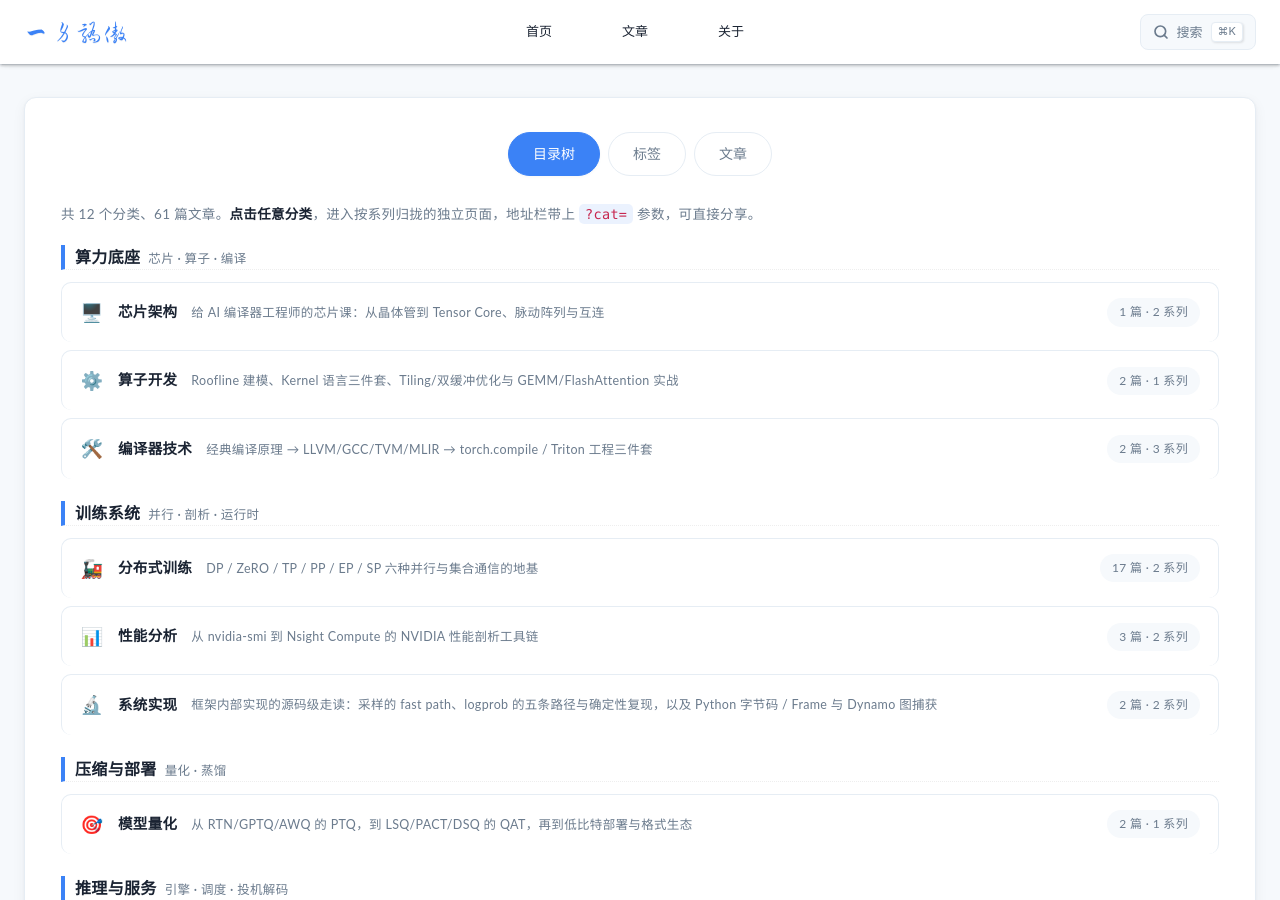
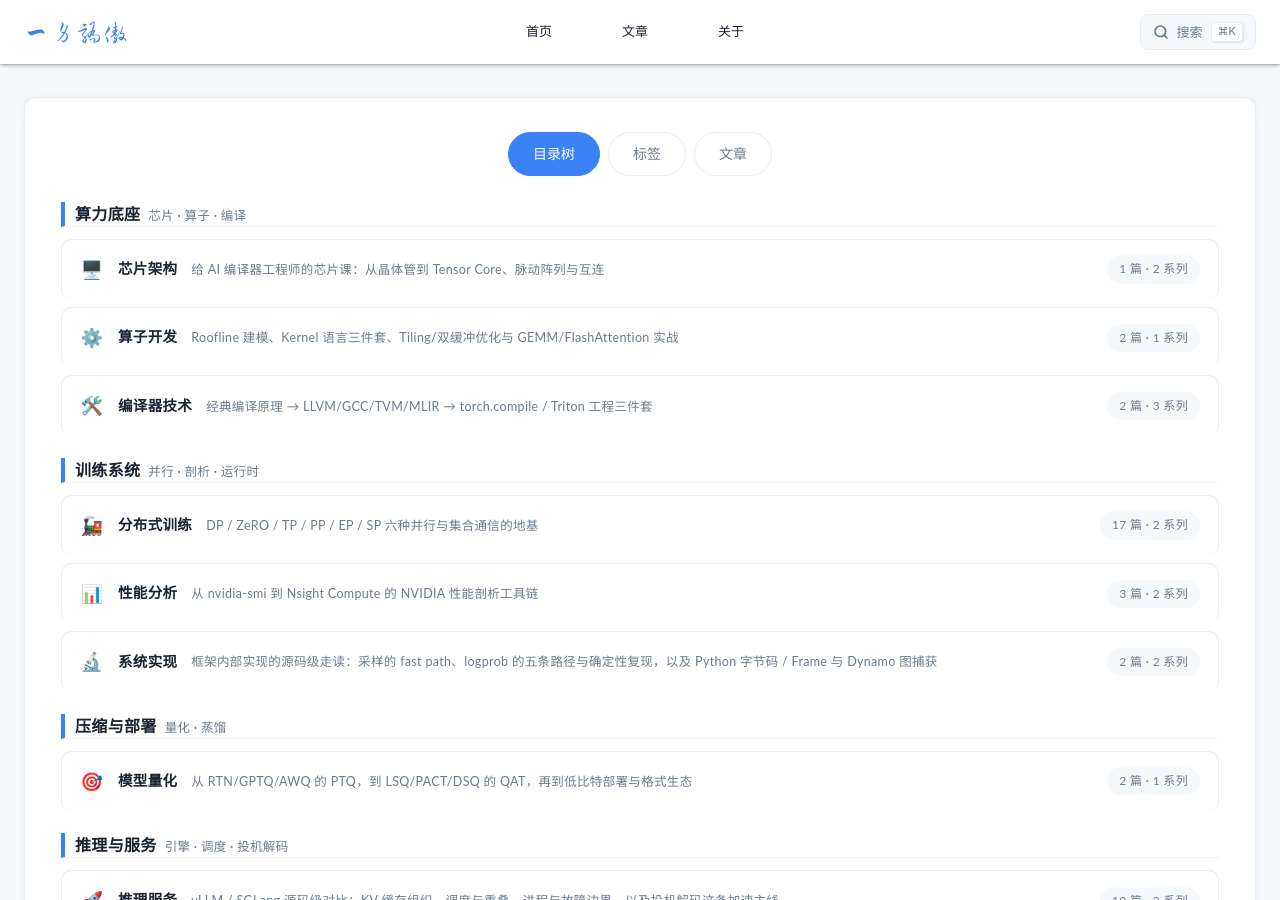
Before and after one commit to lrypcy/lrypcy.github.io, a Jekyll site: the page built from posts.md, in a window 1280 px wide and 900 px high. Built offline with Jekyll 4.4.1, drawn with Linux system fonts in a browser that asks for light colours.

Commit message:
目录树 tab 去掉页首说明文字

```diff
--- a/posts.md
+++ b/posts.md
@@ -24,7 +24,6 @@ no_title: true
 <!-- ======================= Tab 1：目录树（分类） ======================= -->
 <div id="tab-cats" class="tab-panel">
 <div id="cat-home">
-<p class="page-desc">共 {{ site.categories | size }} 个分类、{{ site.posts | size }} 篇文章。<b>点击任意分类</b>，进入按系列归拢的独立页面，地址栏带上 <code>?cat=</code> 参数，可直接分享。</p>
 
   <div id="cat-nav">
     {% for sec in site.data.catalog.sections %}
```
